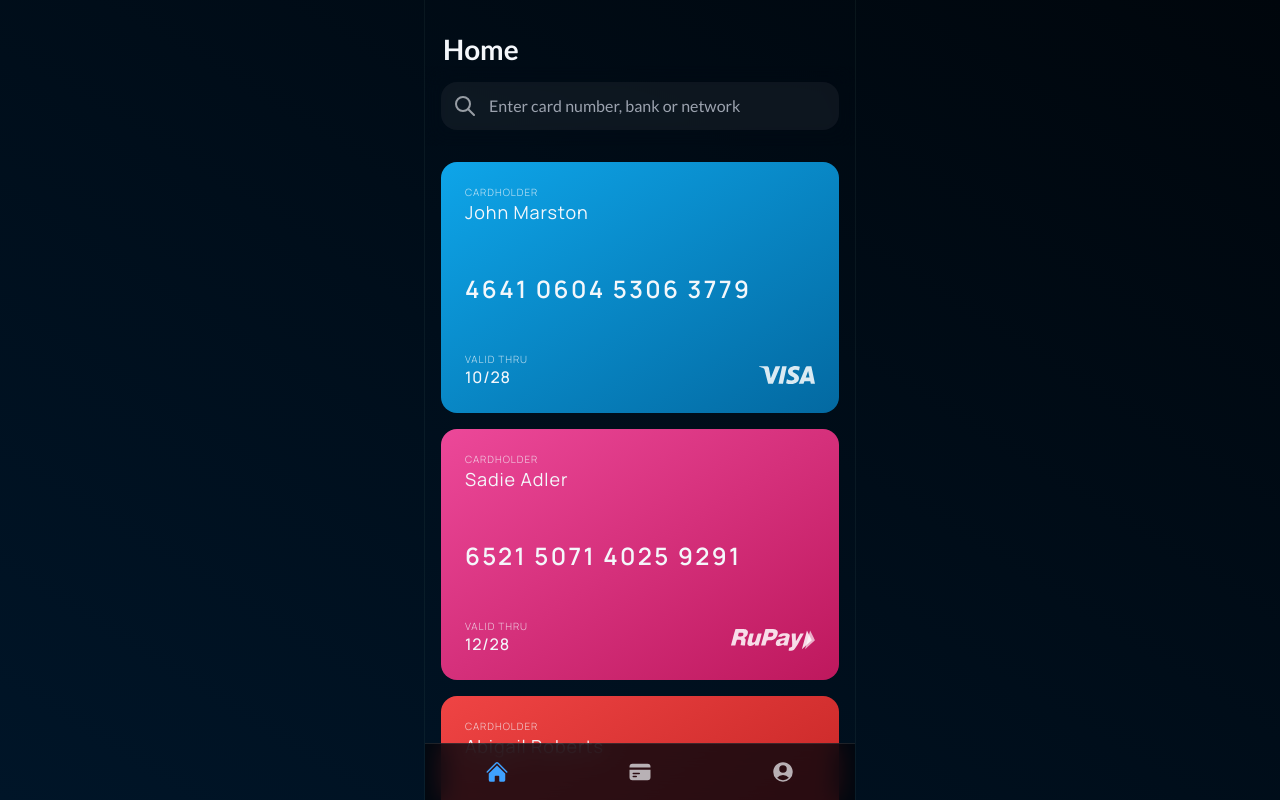
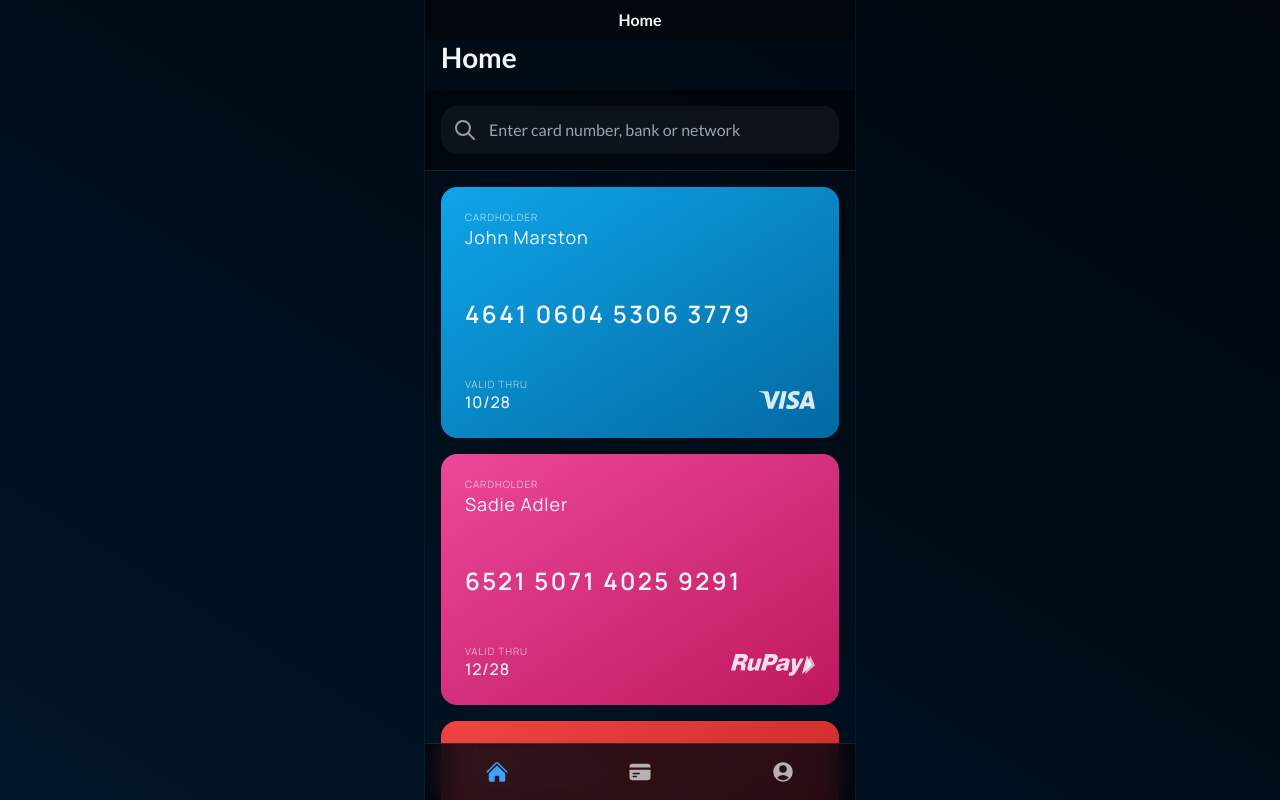
Before and after one commit to hrvsdev/cardnest, a React (Vite) app: page /home in a window 1280 px wide. Shown: the top 800 px of the page. Built offline with nearby package versions, Linux system fonts and the light colour scheme.

Commit message:
Add small title header

```diff
--- a/src/components/Header/HeaderSearch.tsx
+++ b/src/components/Header/HeaderSearch.tsx
@@ -37,7 +37,7 @@ export function HeaderSearch({ value, onChange }: SearchProps) {
 
 		window.addEventListener("scroll", onScroll, { passive: true });
 		return () => window.removeEventListener("scroll", onScroll);
-	}, [isOpaque]);
+	}, []);
 
 	return (
 		<div
--- a/src/components/Header/HeaderTitle.tsx
+++ b/src/components/Header/HeaderTitle.tsx
@@ -1,7 +1,37 @@
+import { Fragment, useState, useEffect } from "react";
+
 type TitleProps = {
 	title: string;
 };
 
+const OFFSET = 28;
+
 export function HeaderTitle({ title }: TitleProps) {
-	return <h1 className="font-semibold text-heading pl-0.5 pt-8 mx-4">{title}</h1>;
+	const [isOpaque, setIsOpaque] = useState(false);
+
+	const onScroll = () => {
+		if (!isOpaque && window.scrollY > OFFSET) {
+			setIsOpaque(true);
+		} else if (isOpaque && window.scrollY <= OFFSET) {
+			setIsOpaque(false);
+		}
+	};
+
+	useEffect(() => {
+		onScroll();
+
+		window.addEventListener("scroll", onScroll, { passive: true });
+		return () => window.removeEventListener("scroll", onScroll);
+	}, []);
+
+	return (
+		<Fragment>
+			<h1 className="sticky top-0 bg-th-black font-semibold h-10 text-center py-2 px-4">
+				{isOpaque && title}
+			</h1>
+			<h1 className="font-semibold text-heading p-4 pt-0">
+				{title}
+			</h1>
+		</Fragment>
+	);
 }
--- a/src/pages/User/index.tsx
+++ b/src/pages/User/index.tsx
@@ -7,7 +7,9 @@ export function User() {
 	return (
 		<Fragment>
 			<HeaderTitle title="You" />
-			<PageContainer />
+			<PageContainer className="h-[200vh]">
+				Lorem ipsum dolor sit, amet consectetur adipisicing elit. Impedit, corporis? Optio, numquam nam exercitationem dolore obcaecati vero, dignissimos inventore dicta illo facere expedita modi laudantium. Quam odio earum porro? Praesentium debitis nam maiores eum. Minus rem eum eos saepe autem!
+			</PageContainer>
 		</Fragment>
 	);
 }
```
